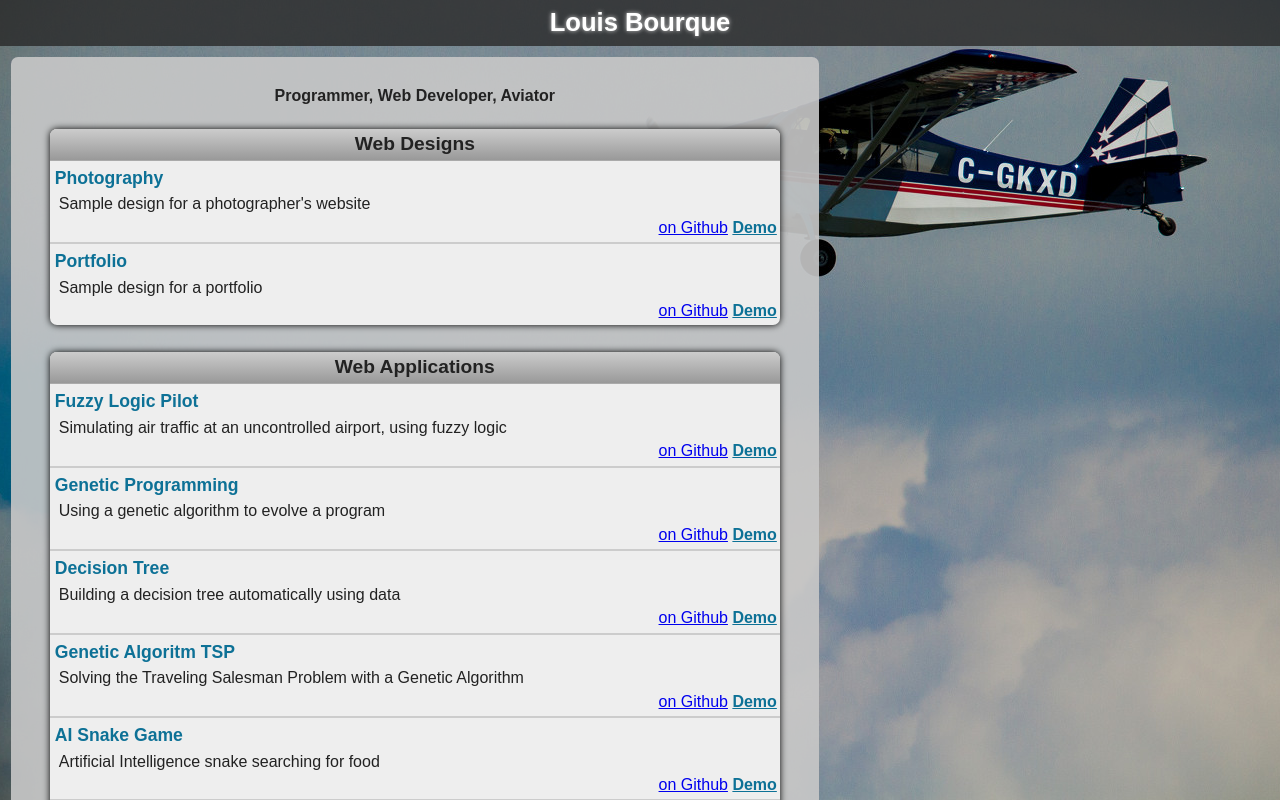
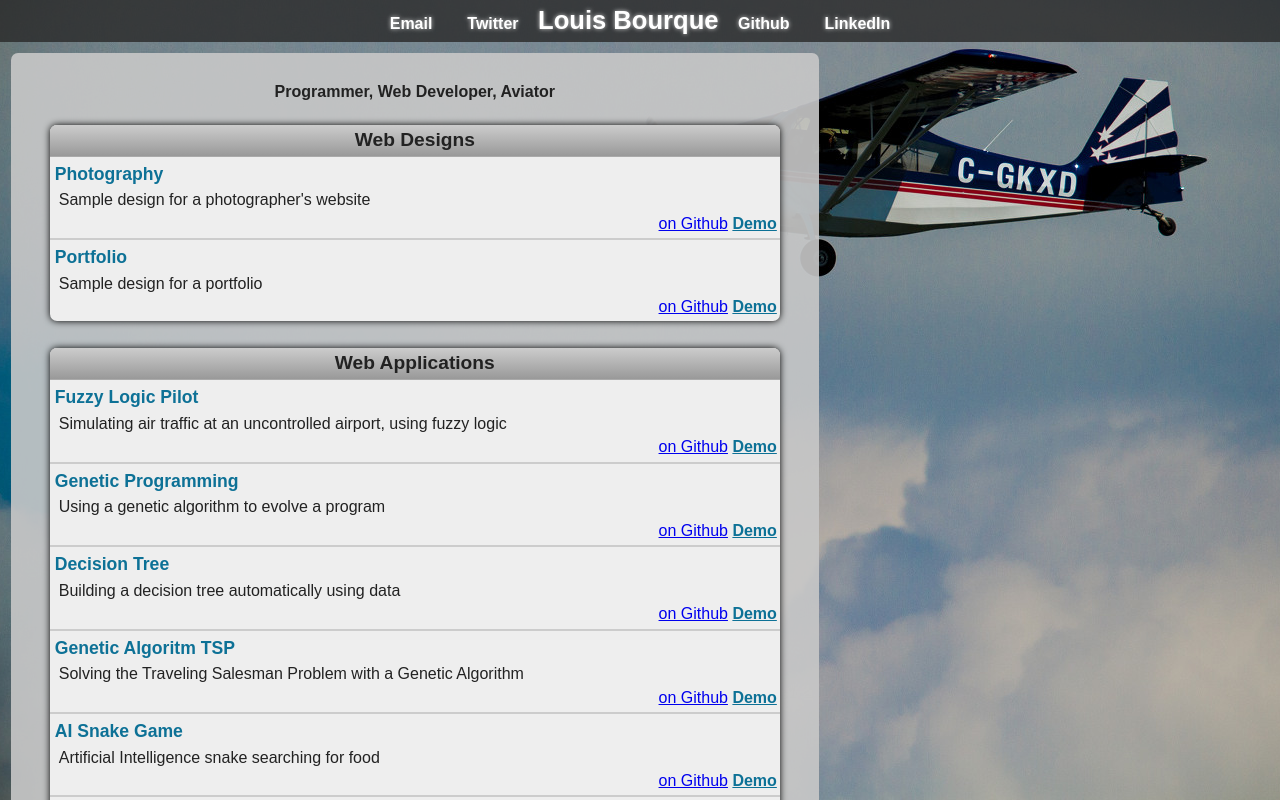
Before and after one commit to louisbourque/louisbourque.github.com, a plain HTML site: page index.html in a window 1280 px wide. Shown: the top 800 px of the page. Drawn offline with nearby package versions, Linux system fonts and the light colour scheme.

Commit message:
move footer content to header

```diff
--- a/css/style.css
+++ b/css/style.css
@@ -217,14 +217,17 @@ header, footer{
 }
 
 header h1{
+	display:inline;
 	margin:0;
 	padding:2px;
 	font-size:1.6em;
 }
-footer a,footer a:visited{
+header a,header a:visited{
 	color:#fff;
+	padding:13px;
+	text-decoration:none;
 }
-footer a:hover { color: #9B0001; }
+header a:hover { color: #CB4041; }
 
 ul{
 	list-style:none;
--- a/index.html
+++ b/index.html
@@ -25,7 +25,9 @@
 
 <body>
   <header>
-<h1>Louis Bourque</h1>
+  <a href="mailto:louisrbourque@gmail.com">Email</a>&nbsp;&nbsp;<a href="http://twitter.com/#!/louisbourque">Twitter</a>
+<h1>Louis&nbsp;Bourque</h1>
+  <a href="https://github.com/louisbourque">Github</a>&nbsp;&nbsp;<a href="http://ca.linkedin.com/pub/louis-bourque/31/650/216">LinkedIn</a>
   </header>
   <div role="main" class="content">
 <h4>Programmer, Web Developer, Aviator</h4>
@@ -136,10 +138,6 @@
 </div>
 
   </div>
-<div style="clear:both;">&nbsp;</div>
-  <footer>
-Contact me: <a href="mailto:louisrbourque@gmail.com">Email</a>, <a href="https://github.com/louisbourque">Github</a>, <a href="http://twitter.com/#!/louisbourque">Twitter</a>, <a href="http://ca.linkedin.com/pub/louis-bourque/31/650/216">LinkedIn</a>
-  </footer>
 
 </body>
 </html>
```
